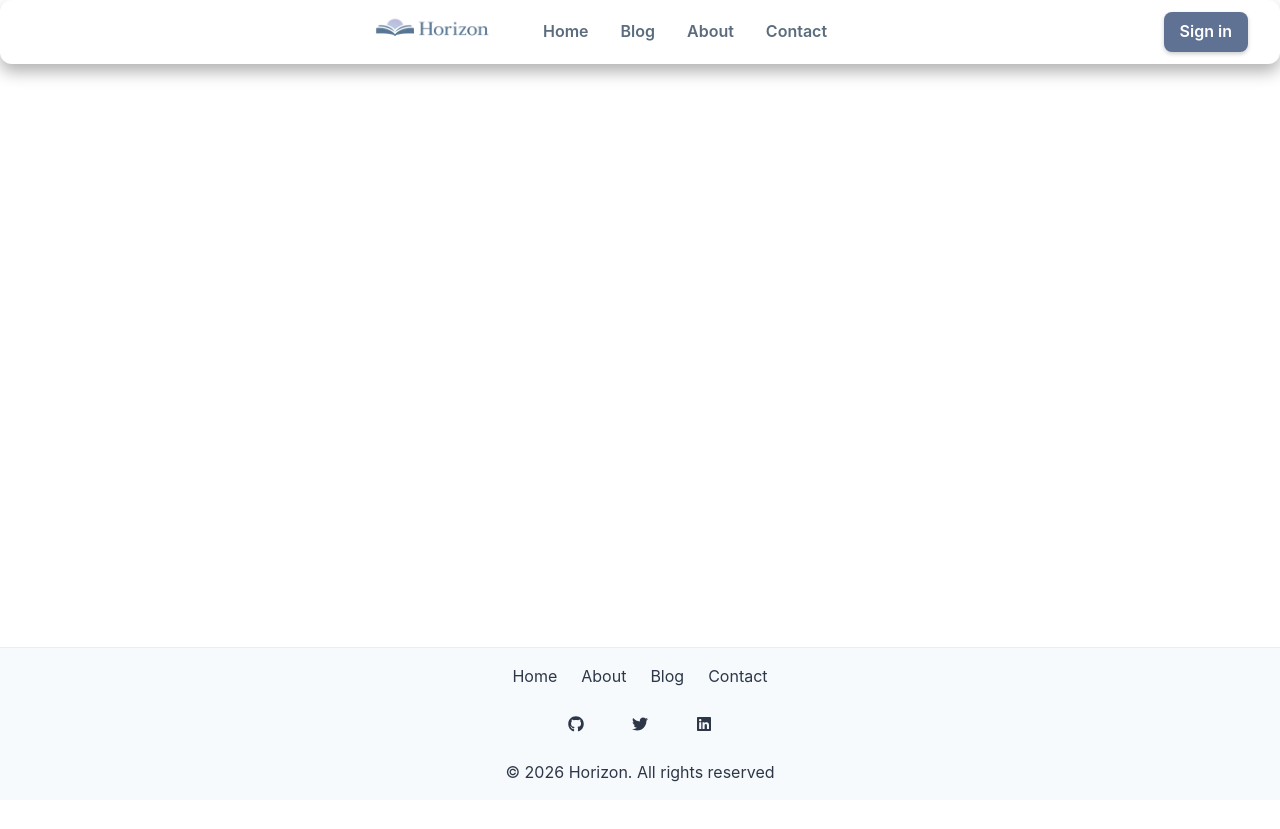
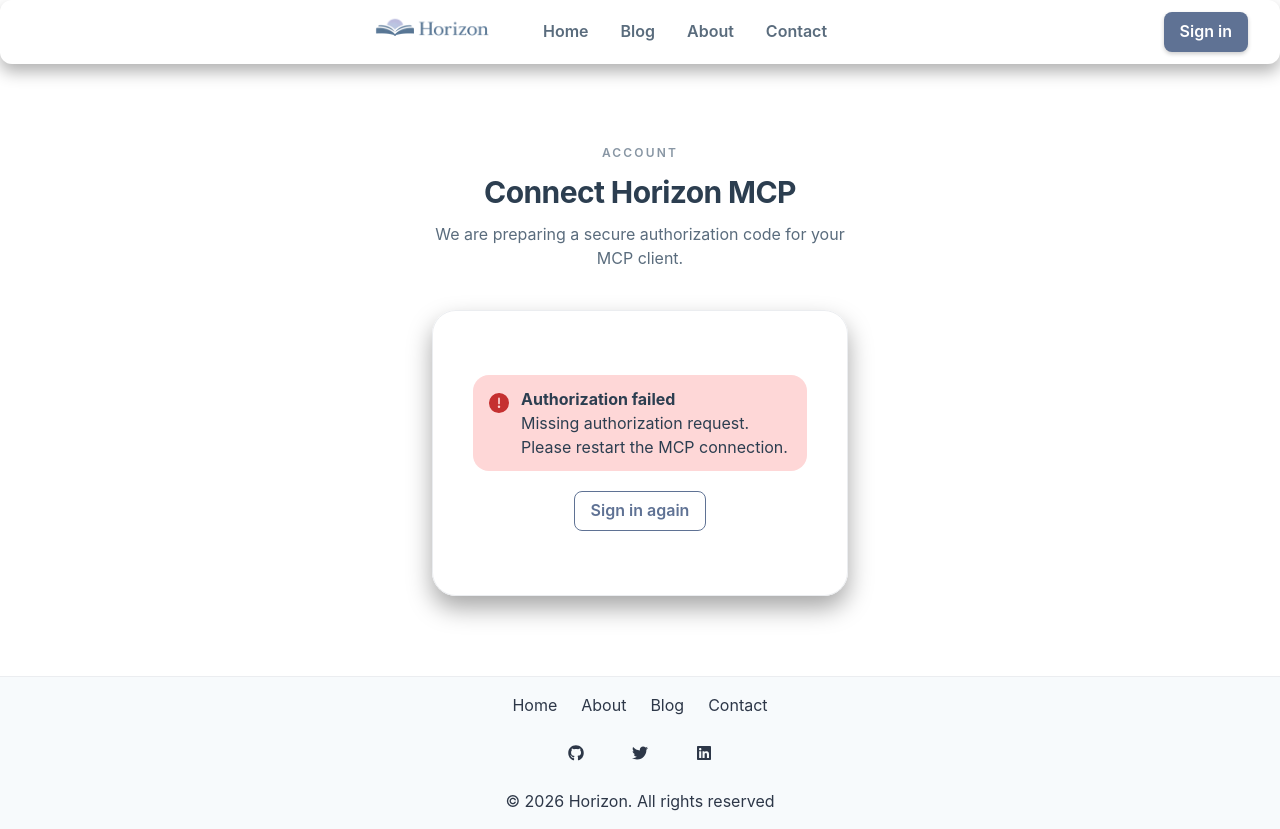
Before and after one commit to connortran216/horizon-blog, a React (Vite) app: page /oauth/authorize in a window 1280 px wide. Before the commit the page ends 800 px from the top, so only its background shows below. Built offline with nearby package versions, Linux system fonts and the light colour scheme; the HTML template or start-up script is replaced by a standard one.

Commit message:
feat(oauth): add MCP authorization bridge

```diff
--- a/src/Routes.tsx
+++ b/src/Routes.tsx
@@ -11,6 +11,7 @@ const Cv = lazy(() => import('./pages/Cv'))
 const Login = lazy(() => import('./pages/Login'))
 const Register = lazy(() => import('./pages/Register'))
 const LoginCallback = lazy(() => import('./features/auth/pages/LoginCallbackPage'))
+const OAuthAuthorize = lazy(() => import('./pages/OAuthAuthorize'))
 const ForgotPassword = lazy(() => import('./pages/ForgotPassword'))
 const ResetPassword = lazy(() => import('./pages/ResetPassword'))
 const AuthorArchive = lazy(() => import('./pages/AuthorArchive'))
@@ -40,6 +41,7 @@ const Routes = () => {
         <Route path="/cv" element={<Cv />} />
         <Route path="/login" element={<Login />} />
         <Route path="/login/callback" element={<LoginCallback />} />
+        <Route path="/oauth/authorize" element={<OAuthAuthorize />} />
         <Route path="/register" element={<Register />} />
         <Route path="/forgot-password" element={<ForgotPassword />} />
         <Route path="/reset-password" element={<ResetPassword />} />
--- /dev/null
+++ b/src/features/oauth/oauth.api.ts
@@ -0,0 +1,13 @@
+import { apiService } from '../../core/services/api.service'
+
+interface OAuthCompleteResponse {
+  redirect_uri: string
+}
+
+export const completeMcpAuthorization = async (requestId: string): Promise<string> => {
+  const response = await apiService.post<OAuthCompleteResponse>('/oauth/authorize/complete', {
+    request_id: requestId,
+  })
+
+  return response.redirect_uri
+}
--- /dev/null
+++ b/src/features/oauth/pages/McpAuthorizePage.tsx
@@ -0,0 +1,144 @@
+import { useEffect, useMemo, useRef, useState } from 'react'
+import {
+  Alert,
+  AlertDescription,
+  AlertIcon,
+  AlertTitle,
+  Box,
+  Button,
+  Stack,
+  Text,
+} from '@chakra-ui/react'
+import { useLocation, useNavigate } from 'react-router-dom'
+import { LoadingSignal } from '../../../components/core/animations/LoadingState'
+import { useAuth } from '../../../context/AuthContext'
+import { AuthStatus } from '../../../core/types/auth.types'
+import AuthShell from '../../auth/components/AuthShell'
+import { completeMcpAuthorization } from '../oauth.api'
+
+type BridgeState = 'checking' | 'login_required' | 'connecting' | 'returning' | 'failed'
+
+const McpAuthorizePage = () => {
+  const location = useLocation()
+  const navigate = useNavigate()
+  const { status } = useAuth()
+  const handledRef = useRef(false)
+  const requestId = useMemo(
+    () => new URLSearchParams(location.search).get('request_id'),
+    [location.search],
+  )
+  const returnPath = `${location.pathname}${location.search}`
+  const [bridgeState, setBridgeState] = useState<BridgeState>('checking')
+  const [errorMessage, setErrorMessage] = useState<string | null>(null)
+
+  useEffect(() => {
+    if (!requestId) {
+      setBridgeState('failed')
+      setErrorMessage('Missing authorization request. Please restart the MCP connection.')
+      return
+    }
+
+    if (status === AuthStatus.LOADING) {
+      setBridgeState('checking')
+      return
+    }
+
+    if (status === AuthStatus.UNAUTHENTICATED) {
+      setBridgeState('login_required')
+      navigate('/login', { replace: true, state: { from: returnPath } })
+      return
+    }
+
+    if (handledRef.current) {
+      return
+    }
+    handledRef.current = true
+
+    const finishAuthorization = async () => {
+      try {
+        setBridgeState('connecting')
+        const redirectURI = await completeMcpAuthorization(requestId)
+        if (!redirectURI) {
+          throw new Error('Authorization callback is missing.')
+        }
+
+        setBridgeState('returning')
+        window.location.href = redirectURI
+      } catch (error) {
+        handledRef.current = false
+        setBridgeState('failed')
+        setErrorMessage(error instanceof Error ? error.message : 'Authorization failed.')
+      }
+    }
+
+    void finishAuthorization()
+  }, [navigate, requestId, returnPath, status])
+
+  const isBusy =
+    bridgeState === 'checking' ||
+    bridgeState === 'login_required' ||
+    bridgeState === 'connecting' ||
+    bridgeState === 'returning'
+
+  return (
+    <AuthShell
+      title="Connect Horizon MCP"
+      description="We are preparing a secure authorization code for your MCP client."
+    >
+      <Stack spacing="5" align="center" py={{ base: '6', md: '8' }} textAlign="center">
+        {isBusy ? (
+          <Box
+            px="5"
+            py="4"
+            borderRadius="full"
+            border="1px solid"
+            borderColor="border.subtle"
+            bg="action.subtle"
+          >
+            <LoadingSignal size="md" />
+          </Box>
+        ) : null}
+
+        {bridgeState === 'failed' ? (
+          <Alert status="error" borderRadius="xl" alignItems="flex-start" textAlign="left">
+            <AlertIcon mt="1" />
+            <Box>
+              <AlertTitle>Authorization failed</AlertTitle>
+              <AlertDescription>
+                {errorMessage || 'Please restart the MCP connection and try again.'}
+              </AlertDescription>
+            </Box>
+          </Alert>
+        ) : (
+          <Box maxW="sm">
+            <Text color="text.primary" fontSize={{ base: 'lg', md: 'xl' }} fontWeight="semibold">
+              {bridgeState === 'returning'
+                ? 'Returning to your MCP client...'
+                : bridgeState === 'login_required'
+                  ? 'Login required'
+                  : 'Connecting your account...'}
+            </Text>
+            <Text color="text.secondary" fontSize="sm" mt="2" lineHeight="tall">
+              {bridgeState === 'returning'
+                ? 'The browser will hand the authorization code back to the client.'
+                : bridgeState === 'login_required'
+                  ? 'You will come back here automatically after signing in.'
+                  : 'Keep this tab open while Horizon verifies your session.'}
+            </Text>
+          </Box>
+        )}
+
+        {bridgeState === 'failed' ? (
+          <Button
+            variant="outline"
+            onClick={() => navigate('/login', { state: { from: returnPath } })}
+          >
+            Sign in again
+          </Button>
+        ) : null}
+      </Stack>
+    </AuthShell>
+  )
+}
+
+export default McpAuthorizePage
--- /dev/null
+++ b/src/pages/OAuthAuthorize.tsx
@@ -0,0 +1 @@
+export { default } from '../features/oauth/pages/McpAuthorizePage'
```
